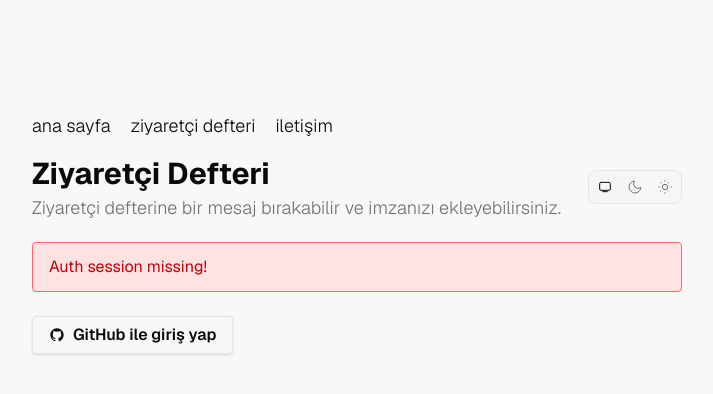
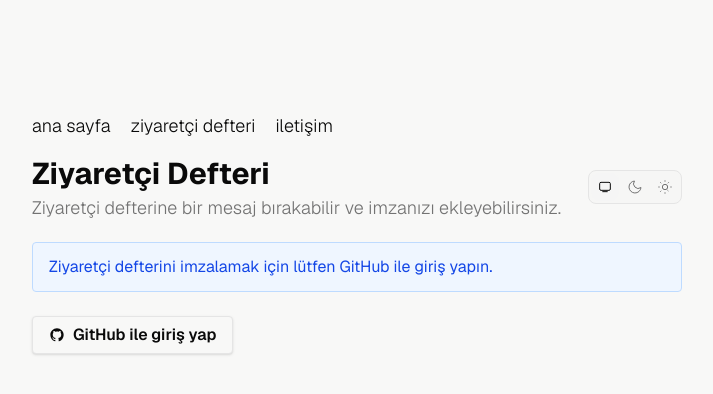
Before and after one commit to umutcandev/personal, a Next.js app: page /guestbook in a window 1280 px wide. Shown: the top 394 px of the page, without its empty margins (283-996 px from the left). Built offline with nearby package versions, Linux system fonts and the light colour scheme; no server answers; the database is empty.

Commit message:
Auth session missing hata mesajı daha kullanıcı dostu bir mesaja değiştirildi

```diff
--- a/src/app/api/users/route.ts
+++ b/src/app/api/users/route.ts
@@ -87,8 +87,7 @@ export async function POST(request: Request) {
         .update({
           email,
           username,
-          display_name,
-          updated_at: new Date().toISOString()
+          display_name
         })
         .eq('id', id);
 
--- a/src/app/guestbook/page.tsx
+++ b/src/app/guestbook/page.tsx
@@ -80,8 +80,13 @@ export default function GuestbookPage() {
       try {
         const { data, error } = await supabase.auth.getUser();
         if (error) {
-          console.error("GitHub kimlik doğrulama hatası:", error.message);
-          setAuthError(error.message);
+          if (error.message === "Auth session missing!") {
+            console.log("Kullanıcı henüz giriş yapmamış");
+            setAuthError(null);
+          } else {
+            console.error("GitHub kimlik doğrulama hatası:", error.message);
+            setAuthError(error.message);
+          }
         } else {
           console.log("Kullanıcı bilgileri alındı:", data.user ? "Giriş yapıldı" : "Giriş yapılmadı");
           setUser(data.user);
@@ -194,6 +199,12 @@ export default function GuestbookPage() {
           </div>
         )}
 
+        {!user && !authError && (
+          <div className="w-full bg-blue-50 border border-blue-200 text-blue-700 px-4 py-3 rounded mb-4">
+            <p>Ziyaretçi defterini imzalamak için lütfen GitHub ile giriş yapın.</p>
+          </div>
+        )}
+
         <div className="flex flex-wrap gap-2 mb-6">
           {user ? (
             <>
```
